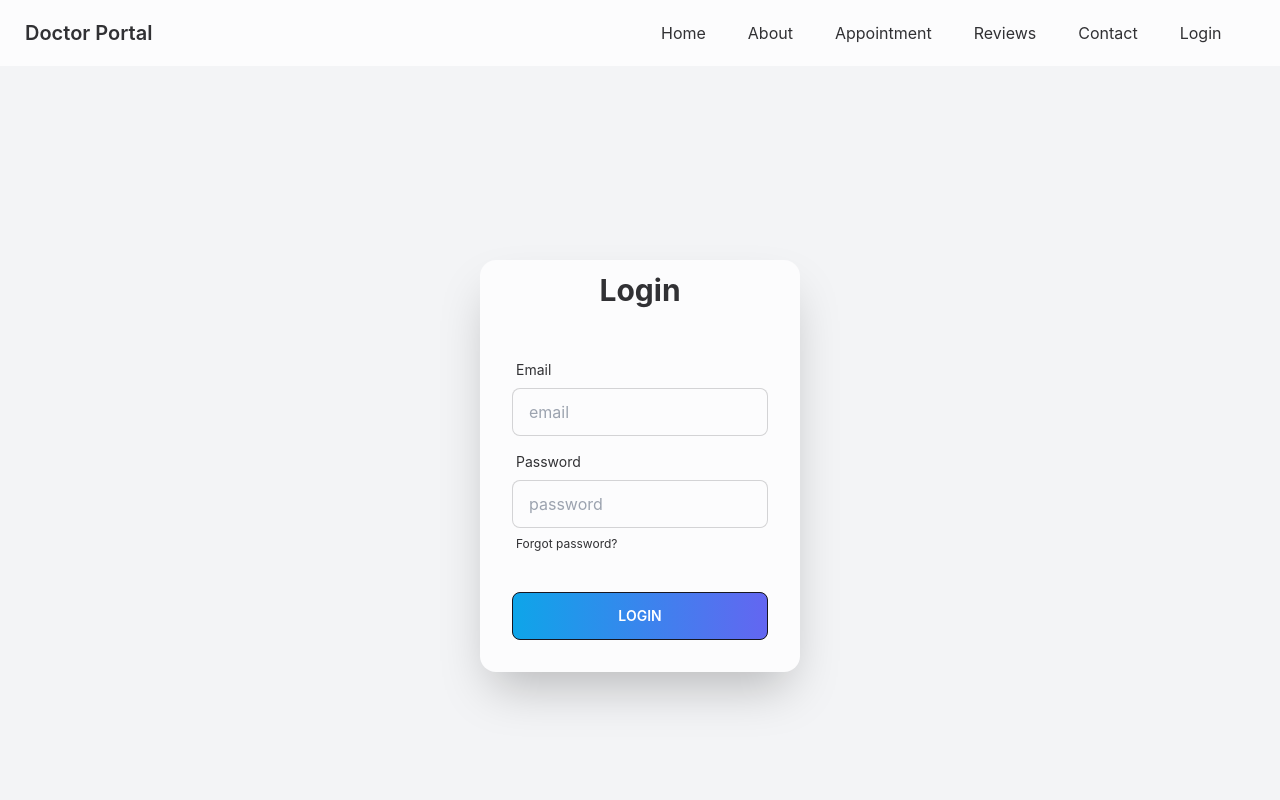
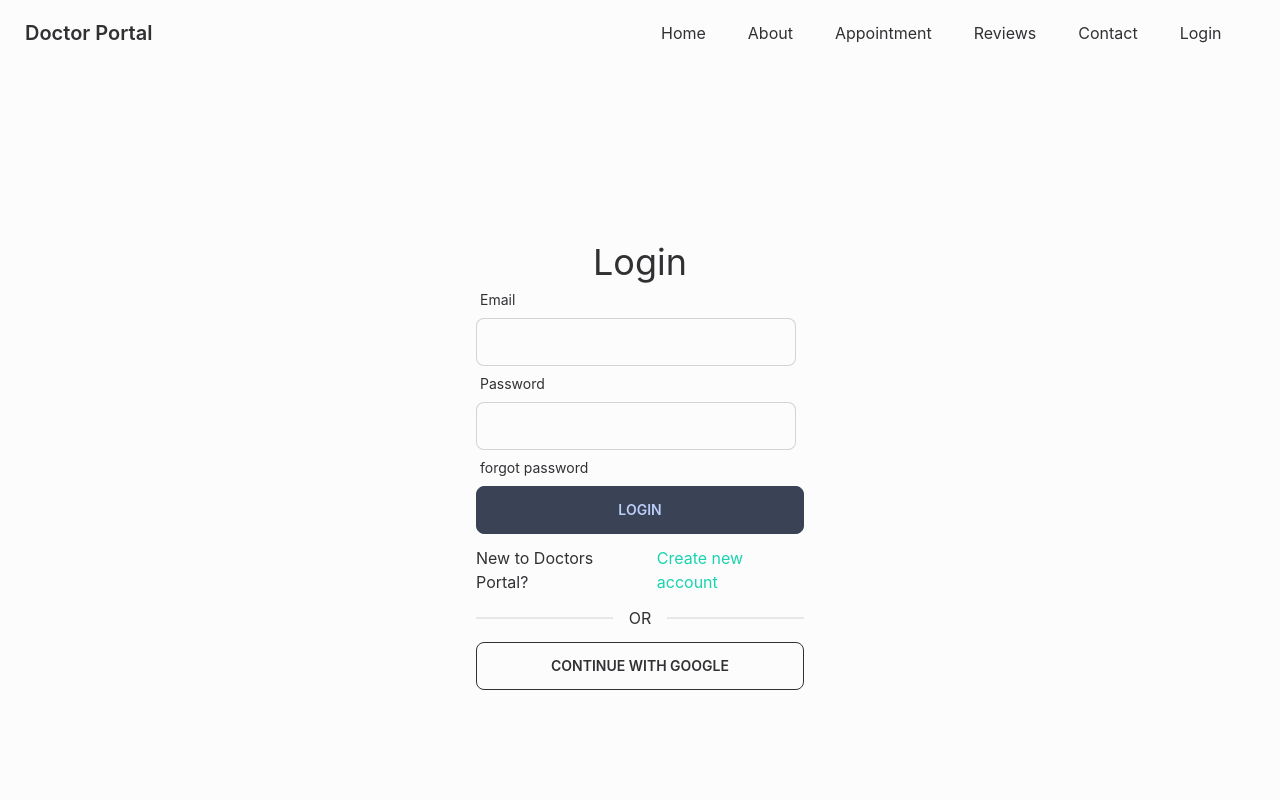
Before and after one commit to Flocky05/doctor-portal-client, a React (Create React App) app: page /login in a window 1280 px wide. Shown: the top 800 px of the page. Built offline with nearby package versions, Linux system fonts and the light colour scheme.

Commit message:
added loging page design

```diff
--- a/package.json
+++ b/package.json
@@ -11,6 +11,7 @@
     "react": "^18.2.0",
     "react-day-picker": "^8.3.6",
     "react-dom": "^18.2.0",
+    "react-hook-form": "^7.39.3",
     "react-router-dom": "^6.4.3",
     "react-scripts": "5.0.1",
     "web-vitals": "^2.1.4"
--- a/src/Pages/Appointment/Appointment/Appointment.js
+++ b/src/Pages/Appointment/Appointment/Appointment.js
@@ -1,6 +1,7 @@
 import React, { useState } from 'react';
 import AppointmentBanner from '../AppointmentBanner/AppointmentBanner';
 import AvailableAppointment from './AvailableAppointment/AvailableAppointment';
+
 
 const Appointment = () => {
     const [selectedDate, setSelectedDate] = useState(new Date());
--- a/src/Pages/Appointment/Appointment/AvailableAppointment/AvailableAppointmentCard/AvailableAppointmentCard.js
+++ b/src/Pages/Appointment/Appointment/AvailableAppointment/AvailableAppointmentCard/AvailableAppointmentCard.js
@@ -1,14 +1,18 @@
 import React from 'react';
 
-const AvailableAppointmentCard = ({ Option }) => {
+const AvailableAppointmentCard = ({ Option, setTreatment }) => {
     const { name, slots } = Option;
     return (
         <div className="card shadow-lg border border-gray-300">
             <div className="card-body items-center text-center">
                 <h2 className="card-title text-green-400 text-2xl">{name}</h2>
                 <p>{slots.length > 0 ? slots[0] : "try another day"}</p>
+                <p>{slots.length}{slots.length > 1 ? 'spaces' : 'space'}</p>
                 <div className="card-actions justify-end">
-                    <button className="bg-gradient-to-r from-green-300 to-green-600 px-2 py-1 rounded-lg text-white">Book Appointment</button>
+                    <label htmlFor="BookingModal"
+                        className="btn h-14 bg-gradient-to-r from-violet-500 to-fuchsia-500 px-2 py-1 rounded-lg text-white"
+                        onClick={() => setTreatment(Option)}
+                    >Book Appointment</label>
                 </div>
             </div>
         </div>
--- /dev/null
+++ b/src/Pages/Appointment/Appointment/AvailableAppointment/AvailableAppointmentCard/BookingModal/BookingModal.js
@@ -0,0 +1,58 @@
+
+import { format } from 'date-fns';
+import React from 'react';
+
+
+const BookingModal = ({ treatment, selectedDate, Option }) => {
+    const { name, slots } = treatment;
+    const date = format(selectedDate, 'PP');
+
+    const handleBookingModal = (event) => {
+        event.preventDefault();
+        const form = event.target;
+        const slot = form.slot.value;
+        const name = form.name.value;
+        const email = form.email.value;
+        const phone = form.phone.value;
+        console.log(date, slot, name, email, phone);
+
+
+        const booking = {
+            appointmentDate: date,
+            treatment: name,
+            patient: name,
+            slot,
+            email,
+            phone,
+        }
+        console.log(booking);
+
+    }
+    return (
+        <>
+            <input type="checkbox" id="BookingModal" className="modal-toggle" />
+            <div className="modal">
+                <div className="modal-box relative">
+                    <label htmlFor="BookingModal" className="btn btn-sm btn-circle absolute right-2 top-2">✕</label>
+                    <h3 className="text-lg font-bold"> {name}</h3>
+                    <form onSubmit={handleBookingModal} className='grid grid-cols-1 gap-3 mt-10'>
+                        <input type="text" disabled value={date} className="input w-full" />
+                        <select className='select select-bordered w-full'>
+                            {
+                                slots.map((slot, i) => <option value={slot} key={i} >{slot}</option>)
+                            }
+
+                        </select>
+                        <input type="text" placeholder="Name" name="name" required className="input w-full" />
+                        <input type="email" placeholder="Email" name="email" required className="input w-full" />
+                        <input type="text" placeholder="Phone" name="phone" required className="input w-full" />
+                        <br />
+                        <input className='btn btn-accent w-full' type="submit" value="Submit" />
+                    </form>
+                </div>
+            </div>
+        </>
+    );
+};
+
+export default BookingModal;
--- a/src/Pages/Appointment/AppointmentBanner/AppointmentBanner.js
+++ b/src/Pages/Appointment/AppointmentBanner/AppointmentBanner.js
@@ -5,7 +5,6 @@ import { format } from 'date-fns/esm';
 const AppointmentBanner = ({ selectedDate, setSelectedDate }) => {
 
     return (
-        // <section className='' style={{ background: `url(${img})` }}>
         <div className="hero ">
             <div className="hero-content flex-col lg:flex-row-reverse">
                 <img src={img} alt='' className=" rounded-lg shadow-2xl w-1/2" />
@@ -18,7 +17,6 @@ const AppointmentBanner = ({ selectedDate, setSelectedDate }) => {
                 </div>
             </div>
         </div>
-        // </section>
     );
 };
 
--- a/src/Pages/Home/Home/Header/AppointmentCard/AppointmentCard.js
+++ b/src/Pages/Home/Home/Header/AppointmentCard/AppointmentCard.js
@@ -8,8 +8,8 @@ const AppointmentCard = () => {
             background: `url(${img2})`
         }}>
             <div className="hero  ">
-                <div className="hero-content flex-col lg:flex-row">
-                    <img src={img} alt='' className=" hidden lg:w-1/2 md:block w-1/2 rounded-lg -mt-36 " />
+                <div className="hero-content flex-col lg:flex-row pb-0">
+                    <img src={img} alt='' className=" hidden lg:w-1/2 md:block w-1/2 rounded-lg -mt-36  " />
                     <div>
                         <h2 className='text-primary text-xl font-semibold '>Appointment</h2>
                         <h1 className="text-4xl font-bold text-white">Make an appointment Today</h1>
--- a/src/Pages/Home/Home/Header/Servics/ServiceBody/ServiceBody.js
+++ b/src/Pages/Home/Home/Header/Servics/ServiceBody/ServiceBody.js
@@ -46,7 +46,7 @@ const ServiceBody = () => {
                     <h2 className="card-title text-3xl font-semibold">Exceptional Dental Care, on Your Terms</h2>
                     <p className='text-xl '>It is a long established fact that a reader will be distracted by the readable content of a page when looking at its layout. The point of using Lorem Ipsumis that it has a more-or-less normal distribution of letters,as opposed to using 'Content here, content here', making it look like readable English. Many desktop publishing packages and web page</p>
                     <div className="">
-                        <button className="btn bg-gradient-to-r from-green-300 to-green-500 text-white">GET STARTED</button>
+                        <button className="btn bg-gradient-to-r from-green-300 to-green-500 text-white">GET STARTED WITH US</button>
                     </div>
                 </div>
             </div>
--- a/src/Pages/Login/Login/Login.js
+++ b/src/Pages/Login/Login/Login.js
@@ -1,31 +1,42 @@
-import React from 'react';
+import React, { useState } from 'react';
+import { useForm } from 'react-hook-form';
 import { Link } from 'react-router-dom';
 
+
 const Login = () => {
+    const { register, handleSubmit } = useForm();
+    const handleLogin = data => {
+        console.log(data);
+    }
+
     return (
-        <div className="hero min-h-screen bg-gray-100 mb-20">
-            <div className="card flex-shrink-0 w-1/4  shadow-2xl bg-base-100 sm:p-0">
-                <h2 className='text-3xl font-bold text-center p-3'>Login</h2>
-                <div className="card-body">
-                    <div className="form-control">
+        <div className='h-[800px] flex justify-center items-center'>
+            <div className='w-96 p-7'>
+                <h2 className='text-4xl text-center'>Login</h2>
+                <form onSubmit={handleSubmit(handleLogin)}>
+                    <div className="form-control w-full max-w-xs">
                         <label className="label">
                             <span className="label-text">Email</span>
                         </label>
-                        <input type="text" placeholder="email" className="input input-bordered" />
+                        <input type="text" {...register("email")} className="input input-bordered w-full max-w-xs" />
                     </div>
-                    <div className="form-control">
+                    <div className="form-control w-full max-w-xs">
                         <label className="label">
                             <span className="label-text">Password</span>
                         </label>
-                        <input type="text" placeholder="password" className="input input-bordered" />
+                        <input type="password" {...register("password")} className="input input-bordered w-full max-w-xs" />
                         <label className="label">
-                            <Link to='register' href="#" className="label-text-alt link link-hover">Forgot password?</Link>
+                            <span className="label-text"> forgot password</span>
                         </label>
                     </div>
-                    <div className="form-control mt-6">
-                        <button className="btn bg-gradient-to-r from-sky-500 to-indigo-500 text-white">Login</button>
+                    <input className='btn btn-accent px-3 w-full' type="submit" value="Login" />
+                    <div className='flex mt-3'>
+                        <p className='gap-3 mr-3'>New to Doctors Portal?</p>
+                        <Link to='/Register' className='text-secondary'>Create new account</Link>
                     </div>
-                </div>
+                    <div className="divider">OR</div>
+                    <button className="btn btn-outline w-full">CONTINUE WITH GOOGLE</button>
+                </form>
             </div>
         </div>
     );
--- /dev/null
+++ b/src/firebase/firebase.config.js
@@ -0,0 +1,18 @@
+// Import the functions you need from the SDKs you need
+import { initializeApp } from "firebase/app";
+// TODO: Add SDKs for Firebase products that you want to use
+// https://firebase.google.com/docs/web/setup#available-libraries
+
+// Your web app's Firebase configuration
+const firebaseConfig = {
+    apiKey: "AIzaSyAN3EtlnoatNkY-tl3hVHfLbSGUQhRfB-c",
+    authDomain: "doctors-portal-eb4d1.firebaseapp.com",
+    projectId: "doctors-portal-eb4d1",
+    storageBucket: "doctors-portal-eb4d1.appspot.com",
+    messagingSenderId: "763300133271",
+    appId: "1:763300133271:web:c5e584b88df4096c456cd2"
+};
+
+// Initialize Firebase
+const app = initializeApp(firebaseConfig);
+export default app;
```
Also changed, not shown: src/Pages/Appointment/Appointment/AvailableAppointment/AvailableAppointment.js (+12 -0 lines), 1 other file (tests, documents, lock files or other folders).
